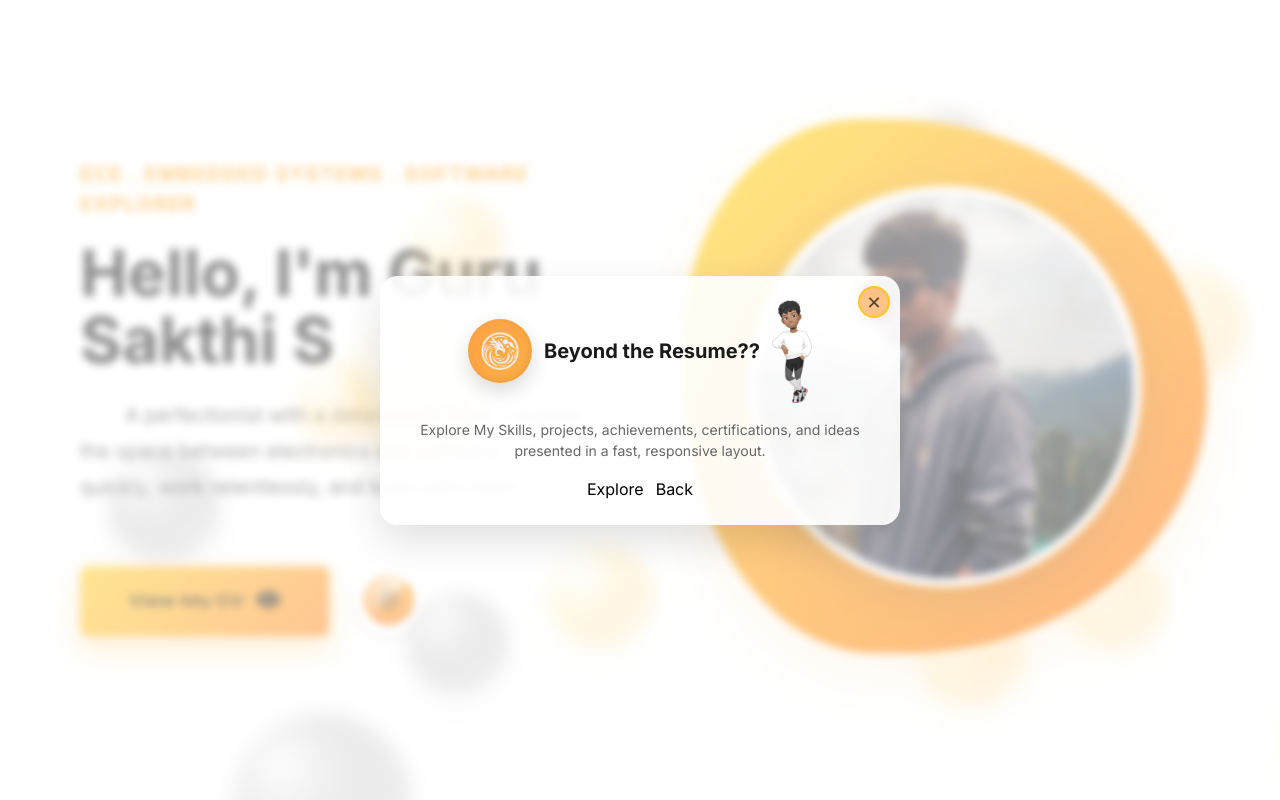
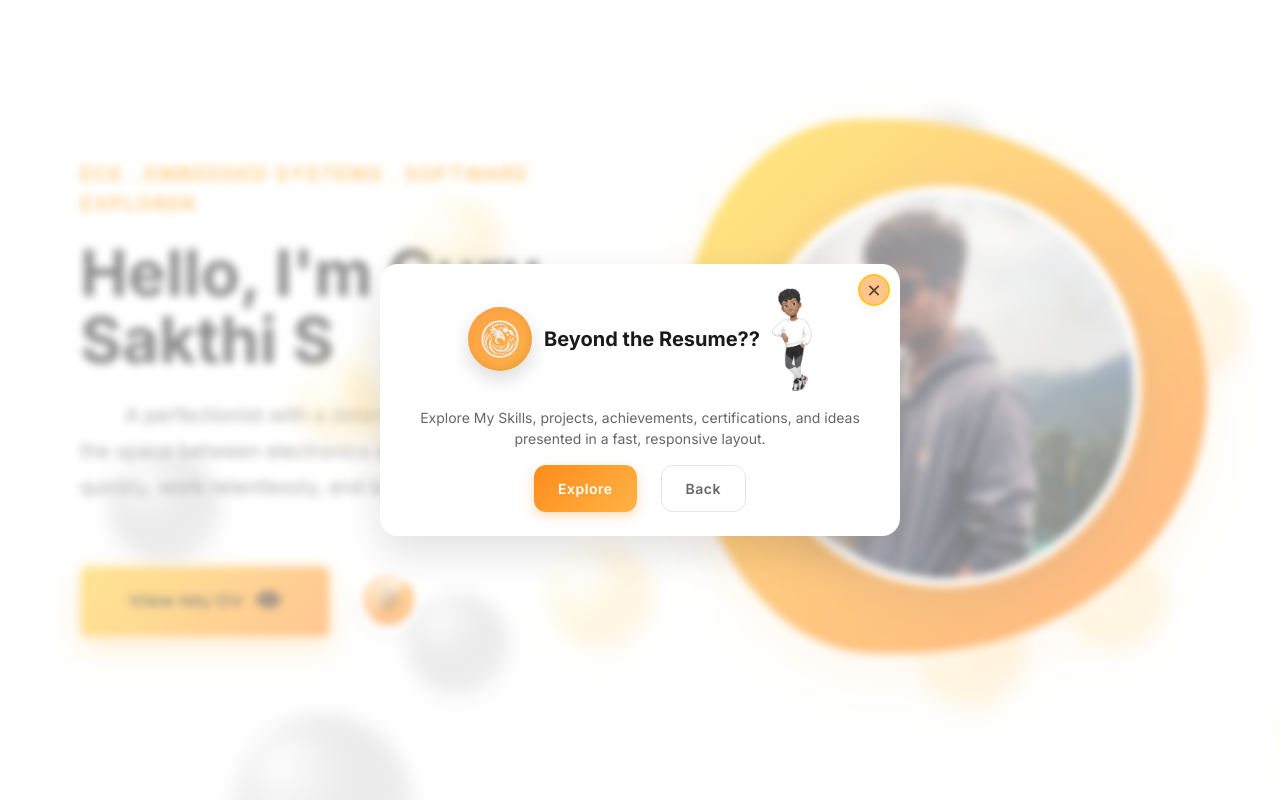
Before and after one commit to GSak29/Portfolio, a React (Vite) app: page / in a window 1280 px wide. Both pictures are taken after a click on the button "Navigation menu". Built offline with nearby package versions, Linux system fonts and the light colour scheme.

Commit message:
fancy button fixed

```diff
--- a/src/components/fancybutton.css
+++ b/src/components/fancybutton.css
@@ -1058,18 +1058,66 @@ color: #fff0f0;
 
 /* details view */
 .popup-content.details {
+  width: 90vw;
   max-width: 520px;
   padding: 24px 24px;
-  background: rgba(255,255,255,0.9);
+  background: #ffffff;
   border-radius: 18px;
   box-shadow: 0 16px 40px rgba(0,0,0,0.12);
   display: flex;
   flex-direction: column;
   gap: 16px;
   align-items: center;
+  position: relative;
+  z-index: 10002;
 }
 
 .details-header { display: flex; align-items: center; gap: 12px; }
 .details-title { margin: 0; font-size: 20px; font-weight: 800; color: #1a1a1a; }
 .details-body { margin: 0; color: #666; font-size: 14px; text-align: center; }
 .details-actions { display: flex; gap: 12px; }
+
+/* Button Styles */
+.btn {
+  display: inline-flex;
+  align-items: center;
+  justify-content: center;
+  padding: 12px 24px;
+  border-radius: 12px;
+  font-weight: 600;
+  font-size: 14px;
+  cursor: pointer;
+  transition: all 0.3s ease;
+  border: none;
+  outline: none;
+  text-decoration: none;
+  letter-spacing: 0.5px;
+}
+
+.btn.primary {
+  background: linear-gradient(135deg, #ff8c1a, #ffb347);
+  color: white;
+  box-shadow: 0 4px 12px rgba(255, 140, 26, 0.3);
+}
+
+.btn.primary:hover {
+  transform: translateY(-2px);
+  box-shadow: 0 6px 16px rgba(255, 140, 26, 0.4);
+  filter: brightness(1.05);
+}
+
+.btn.primary:active {
+  transform: translateY(0);
+}
+
+.btn.ghost {
+  background: transparent;
+  color: #666;
+  border: 1px solid rgba(0,0,0,0.1);
+}
+
+.btn.ghost:hover {
+  background: rgba(0,0,0,0.03);
+  color: #1a1a1a;
+  border-color: rgba(0,0,0,0.2);
+}
--- a/src/components/fancybutton.tsx
+++ b/src/components/fancybutton.tsx
@@ -54,7 +54,7 @@ export default function FancyButton() {
               <p className="details-body">Explore My Skills, projects, achievements, certifications, and ideas presented in a fast, responsive layout.</p>
               <div className="details-actions">
                 <button className="btn primary" onClick={() => { setShowPopup(false); navigate('/works'); }}>Explore</button>
-                <button className="btn ghost" onClick={() => { setShowPopup(false); }}>Back</button>
+                <button className="btn ghost" style={{ marginLeft: '0.75rem' }} onClick={() => { setShowPopup(false); }}>Back</button>
               </div>
             </div>
         </div>
```
